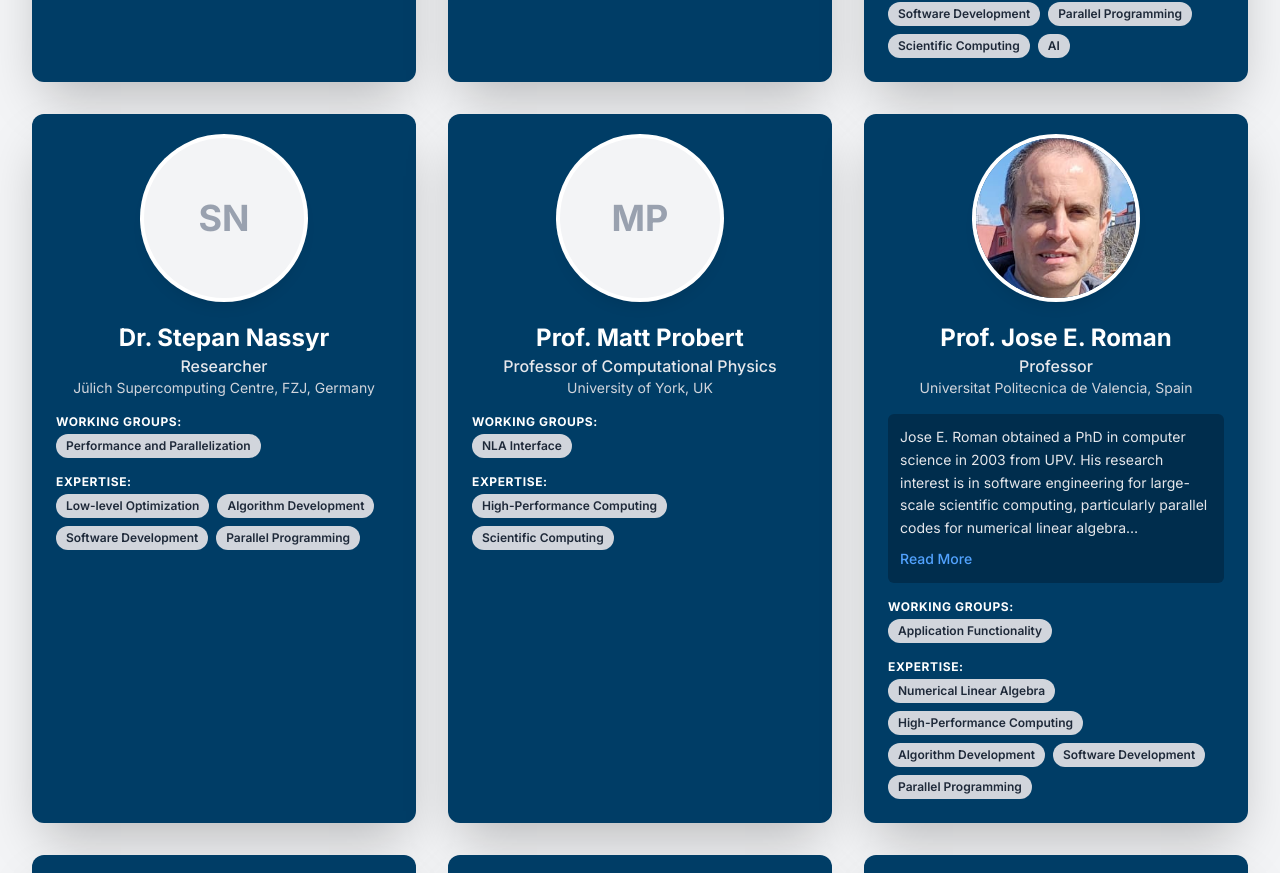
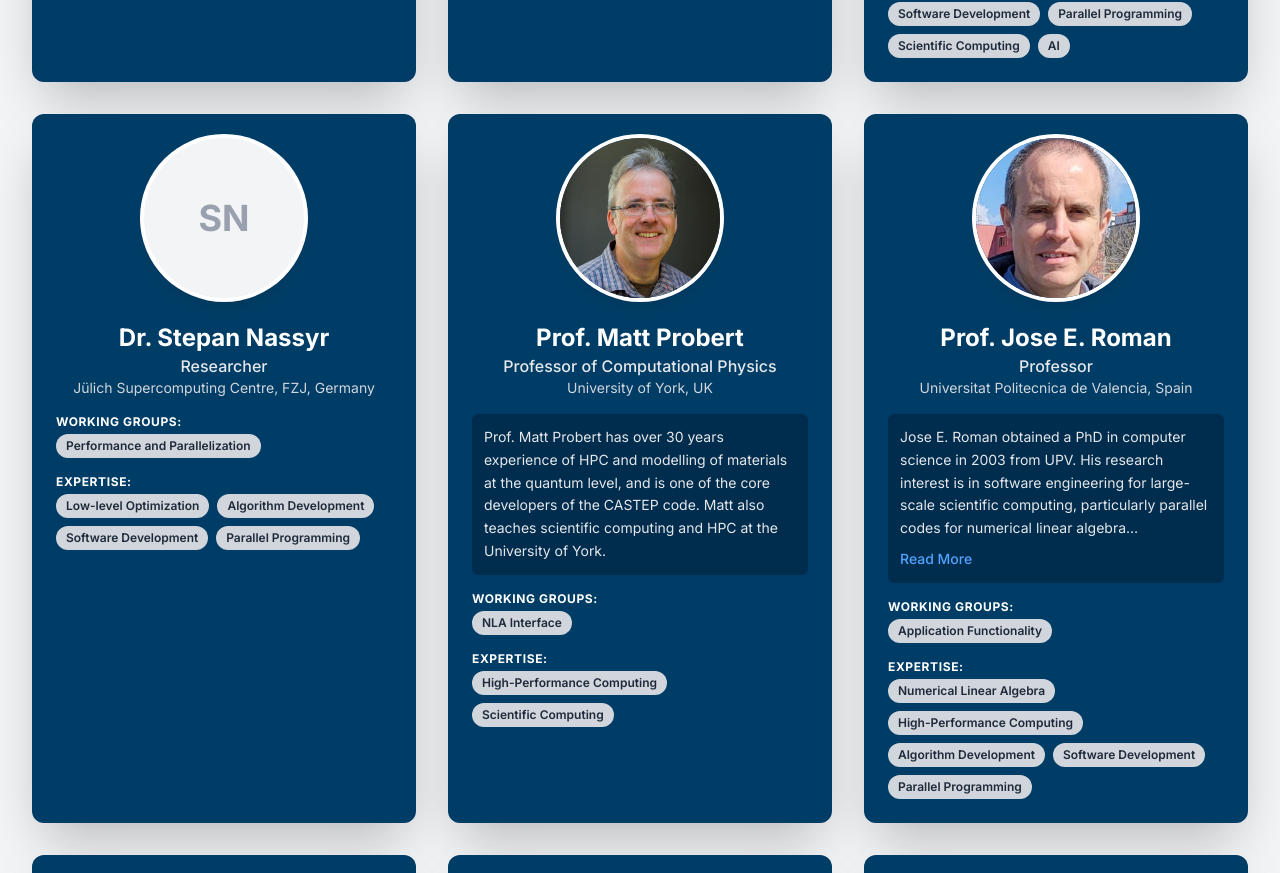
Before and after one commit to ExaNLA-Network/exanla-network.github.io, a Next.js app: page /committee in a window 1280 px wide. Shown: the part 5366-6239 px from the top of the page. Built offline with nearby package versions, Linux system fonts and the light colour scheme.

Commit message:
add Probert's Bio/avatar (#8)

```diff
--- a/app/committee/page.tsx
+++ b/app/committee/page.tsx
@@ -305,8 +305,8 @@ const committeeMembers: CommitteeMember[] = [
     name: 'Prof. Matt Probert',
     title: 'Professor of Computational Physics',
     affiliation: 'University of York, UK',
-    //bio: 'To be updated',
-    //image: '/committee/avatar/matt.probert.jpg',
+    bio: 'Prof. Matt Probert has over 30 years experience of HPC and modelling of materials at the quantum level, and is one of the core developers of the CASTEP code. Matt also teaches scientific computing and HPC at the University of York.',
+    image: '/committee/avatar/matt.probert.jpg',
     categories: [expertiseCategories.HPC, expertiseCategories.SCIENTIFIC_COMPUTING],
     workingGroups: [WorkingGroups.NLA_INTERFACE],
   },
```
Also changed, not shown: public/committee/avatar/matt.probert.jpg (added).
